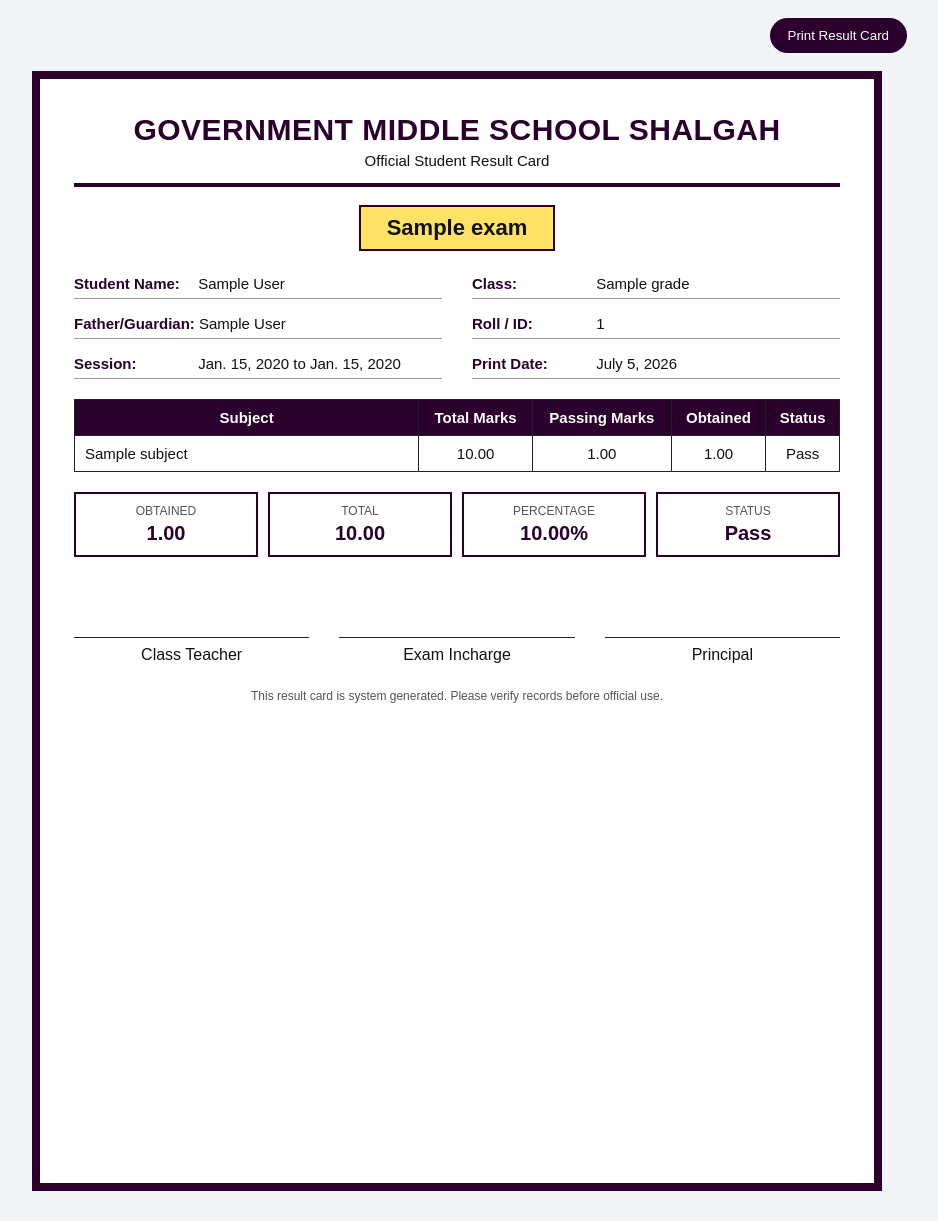
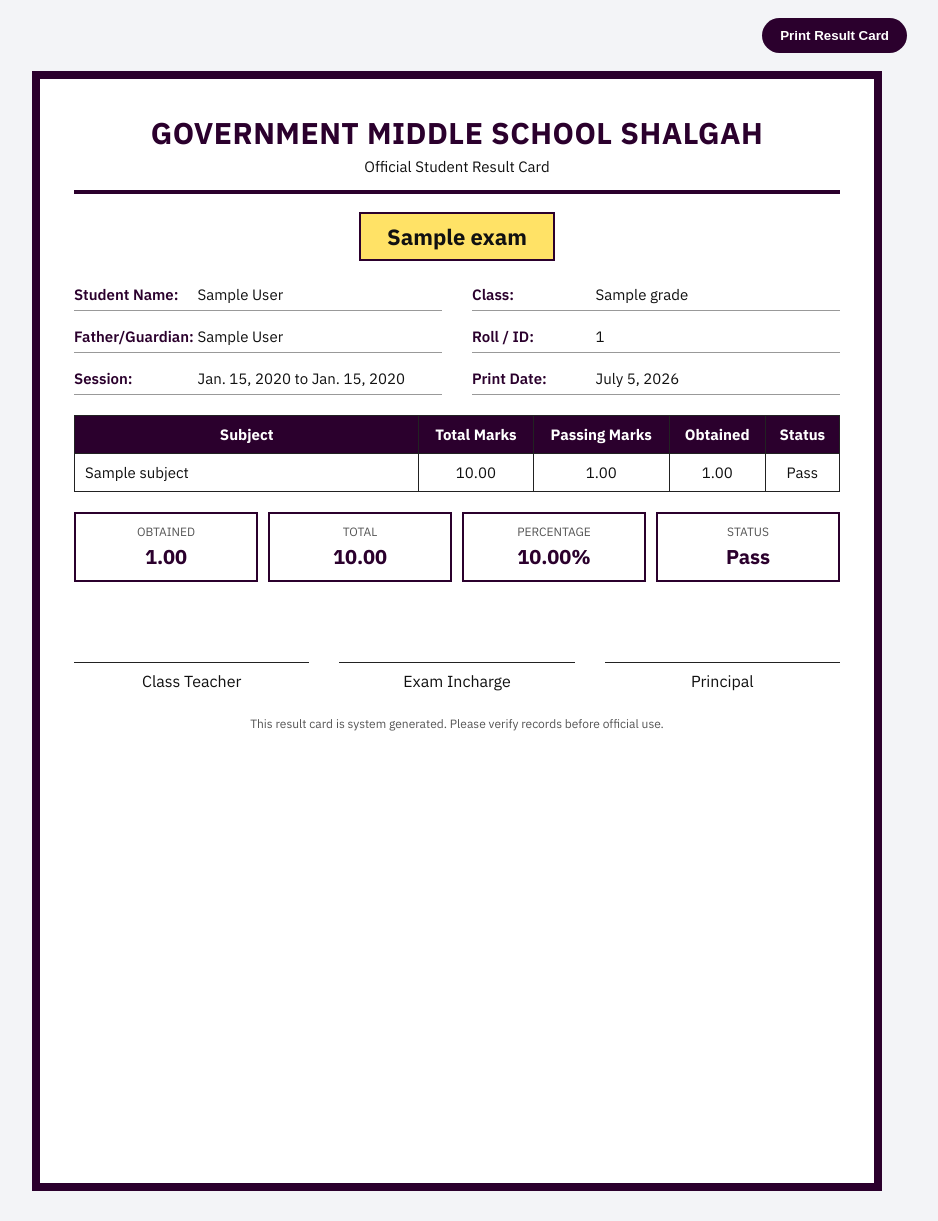
Before and after one commit to pehlidachan/school-management-system, a Django app: page /exams/1/student/1/card/ in a window 1280 px wide. Shown: the whole page, without its empty margins (183-1121 px from the left). Run offline with Django 5.2, Linux system fonts and the light colour scheme; a user stored in the database is signed in; tables that the repository leaves empty hold one stand-in row (values such as "Sample post").

Commit message:
Phase 3.3: apply IBM Plex Sans to result card

```diff
--- a/school/templates/student_result_card.html
+++ b/school/templates/student_result_card.html
@@ -3,31 +3,32 @@
 <head>
     <meta charset="UTF-8">
     <meta name="viewport" content="width=device-width, initial-scale=1.0">
+    <link href="https://fonts.googleapis.com/css2?family=IBM+Plex+Sans:wght@400;600;700&display=swap" rel="stylesheet">
     <title>Result Card - {{ student.name }}</title>
     <style>
         :root { --purple:#2b002d; --gold:#ffe266; --line:#222; }
-        body { margin:0; background:#f3f4f7; font-family: Arial, sans-serif; color:#111; }
+        body { margin:0; background:#f3f4f7; font-family:'IBM Plex Sans', Helvetica, Arial, sans-serif; font-weight:400; color:#111; }
         .toolbar { max-width:900px; margin:18px auto; display:flex; justify-content:flex-end; gap:10px; }
-        .toolbar button { border:0; border-radius:20px; padding:10px 18px; background:var(--purple); color:white; cursor:pointer; }
+        .toolbar button { border:0; border-radius:20px; padding:10px 18px; background:var(--purple); color:white; cursor:pointer; font-weight:600; }
         .sheet { width:850px; min-height:1120px; margin:0 auto 30px; background:white; padding:34px; box-sizing:border-box; border:8px solid var(--purple); }
         .school-head { text-align:center; border-bottom:4px solid var(--purple); padding-bottom:14px; margin-bottom:18px; }
-        .school-name { font-size:30px; font-weight:800; letter-spacing:.5px; color:var(--purple); text-transform:uppercase; }
-        .school-sub { font-size:15px; margin-top:5px; }
-        .title-box { margin:18px auto; width:max-content; padding:8px 26px; border:2px solid var(--purple); background:var(--gold); font-size:22px; font-weight:800; }
-        .meta { display:grid; grid-template-columns:1fr 1fr; gap:10px 30px; margin:18px 0 20px; font-size:15px; }
+        .school-name { font-size:30px; font-weight:700; letter-spacing:.5px; color:var(--purple); text-transform:uppercase; }
+        .school-sub { font-size:15px; margin-top:5px; font-weight:400; }
+        .title-box { margin:18px auto; width:max-content; padding:8px 26px; border:2px solid var(--purple); background:var(--gold); font-size:22px; font-weight:700; }
+        .meta { display:grid; grid-template-columns:1fr 1fr; gap:10px 30px; margin:18px 0 20px; font-size:15px; font-weight:400; }
         .meta div { border-bottom:1px solid #999; padding:6px 0; }
-        .meta b { display:inline-block; min-width:120px; color:var(--purple); }
-        table { width:100%; border-collapse:collapse; margin-top:15px; font-size:15px; }
+        .meta b { display:inline-block; min-width:120px; color:var(--purple); font-weight:600; }
+        table { width:100%; border-collapse:collapse; margin-top:15px; font-size:15px; font-weight:400; }
         th, td { border:1px solid var(--line); padding:9px 10px; text-align:center; }
         th { background:var(--purple); color:white; font-weight:700; }
         td.subject { text-align:left; }
         .summary { display:grid; grid-template-columns:repeat(4,1fr); gap:10px; margin-top:20px; }
         .box { border:2px solid var(--purple); padding:10px; text-align:center; }
-        .box .label { color:#555; font-size:12px; text-transform:uppercase; }
-        .box .value { color:var(--purple); font-size:20px; font-weight:800; margin-top:4px; }
-        .signatures { display:grid; grid-template-columns:1fr 1fr 1fr; gap:30px; margin-top:80px; text-align:center; }
+        .box .label { color:#555; font-size:12px; text-transform:uppercase; font-weight:400; }
+        .box .value { color:var(--purple); font-size:20px; font-weight:700; margin-top:4px; }
+        .signatures { display:grid; grid-template-columns:1fr 1fr 1fr; gap:30px; margin-top:80px; text-align:center; font-weight:400; }
         .signatures div { border-top:1px solid #222; padding-top:8px; }
-        .note { margin-top:25px; font-size:12px; color:#555; text-align:center; }
+        .note { margin-top:25px; font-size:12px; color:#555; text-align:center; font-weight:400; }
         @media print {
             body { background:white; }
             .toolbar { display:none; }
```
